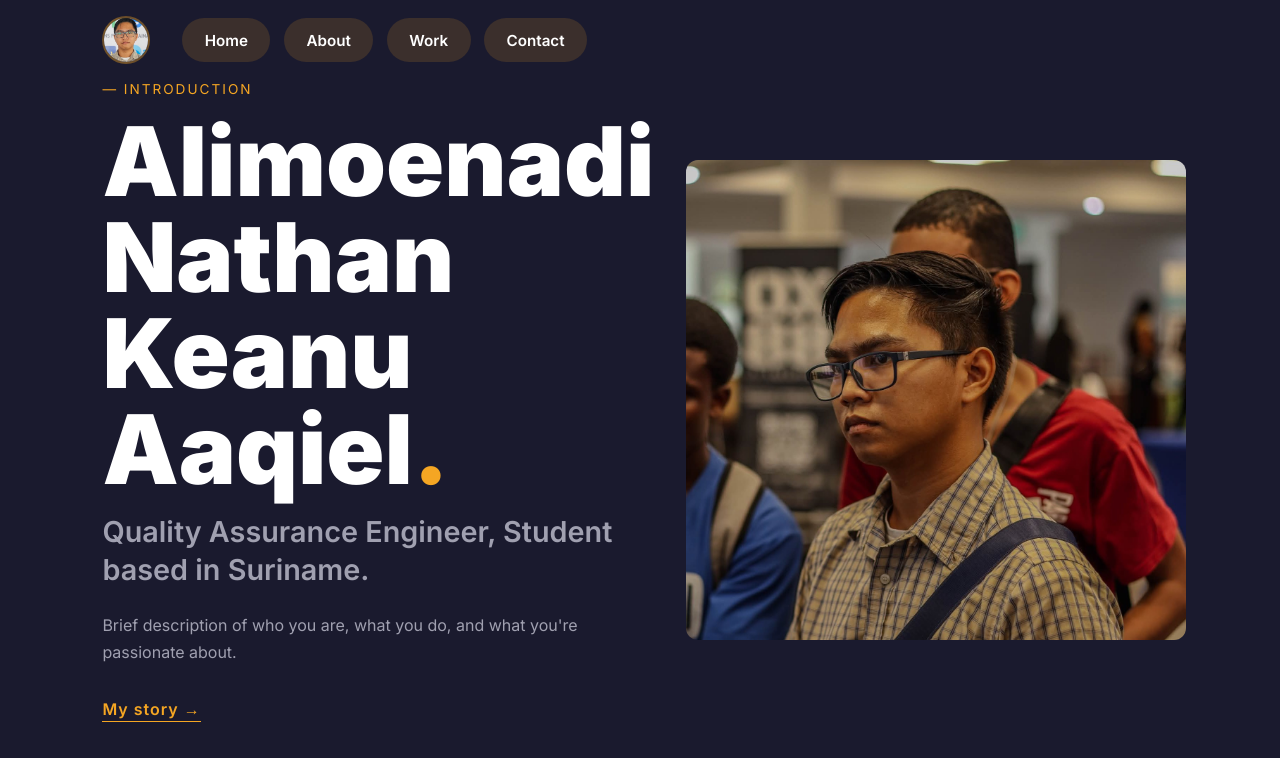
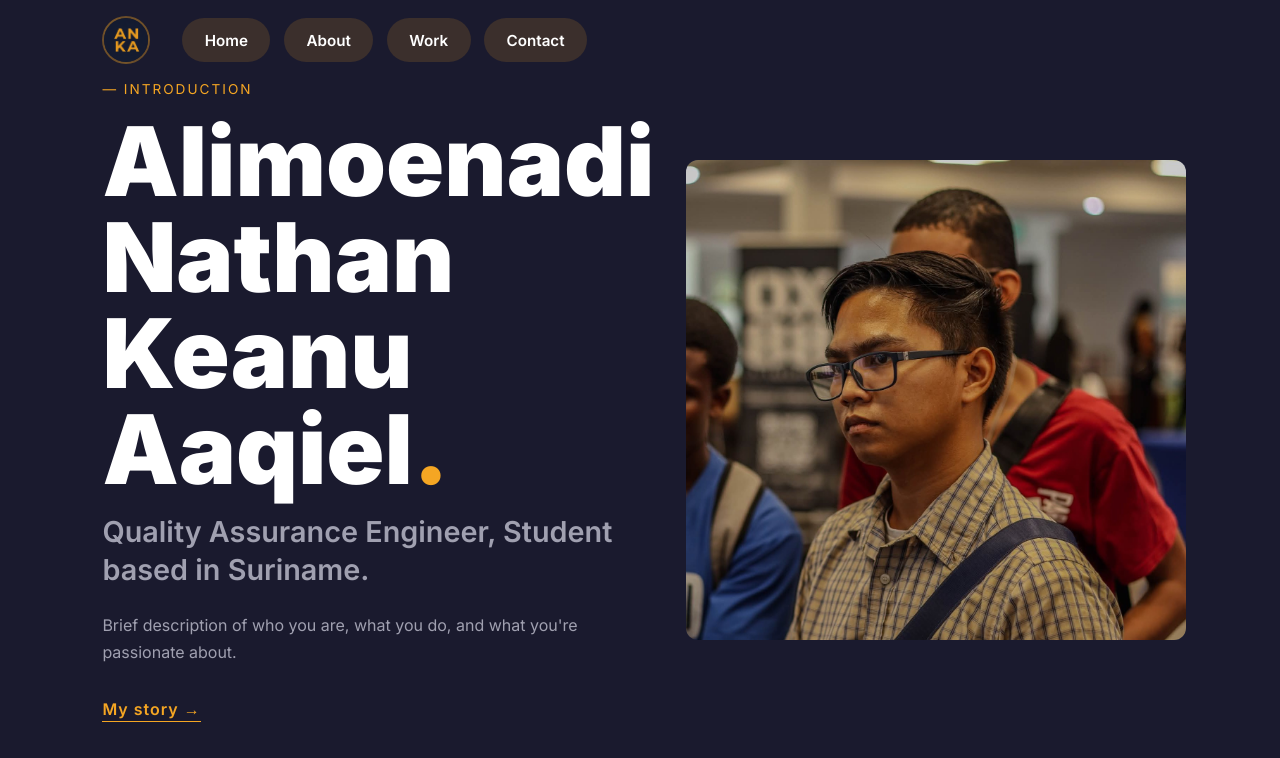
Before and after one commit to Ironsight190/Sturdy-portfolio-ANKA-190, a plain HTML site: page index.html in a window 1280 px wide. Drawn offline with Linux system fonts and the light colour scheme.

Commit message:
changed navbar logo smol

```diff
--- a/navbar.html
+++ b/navbar.html
@@ -1,6 +1,6 @@
 <nav class="navbar">
   <a class="nav-brand" href="./index.html" aria-label="Home">
-    <img src="./img/profile.jpeg" alt="YN Logo" />
+    <img src="./img/ANKALogo.png" alt="YN Logo" />
   </a>
   <ul class="nav-links" id="nav-links">
     <li><a href="./index.html">Home</a></li>
```
Also changed, not shown: img/ANKALogo.png (added).
